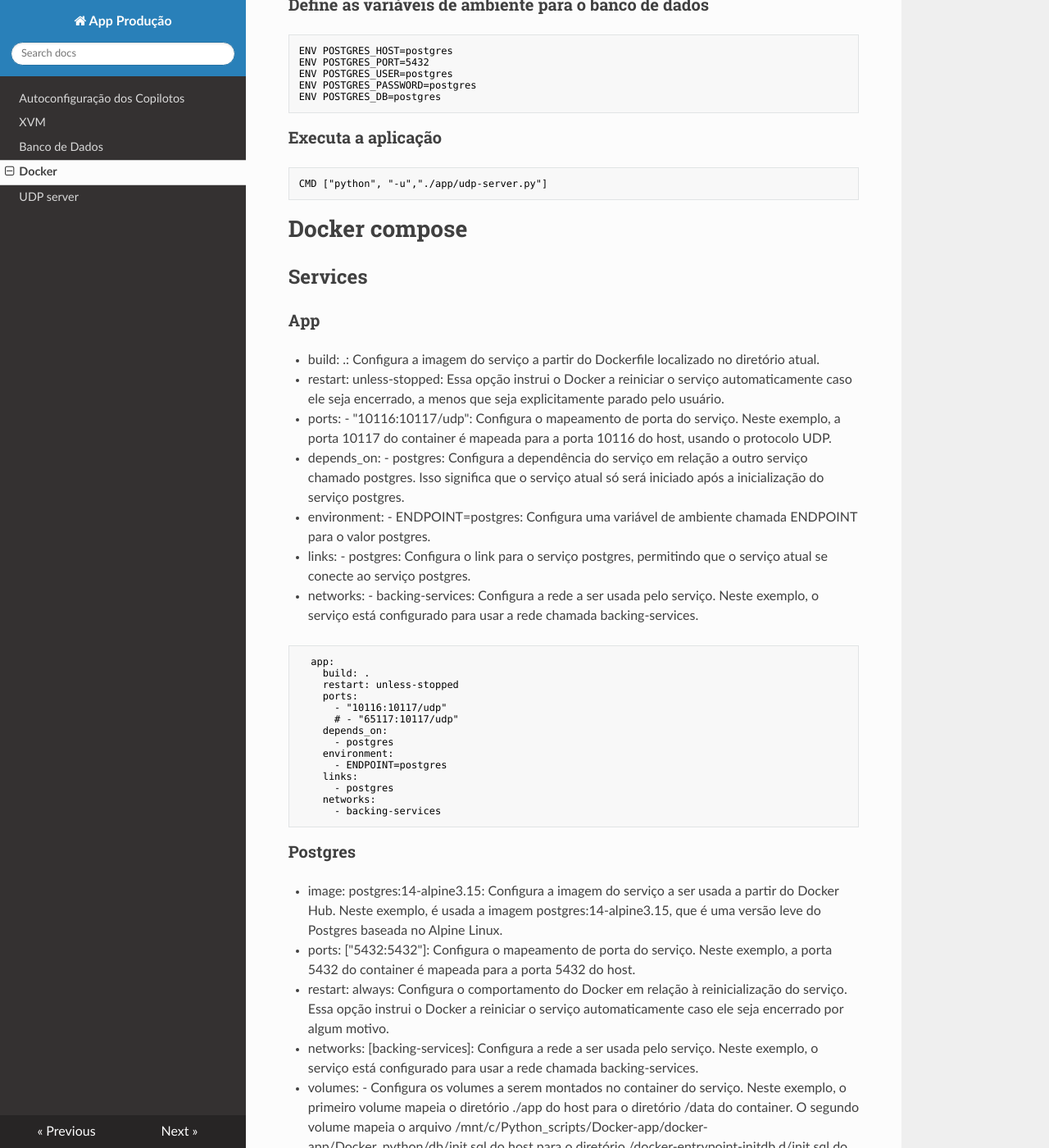
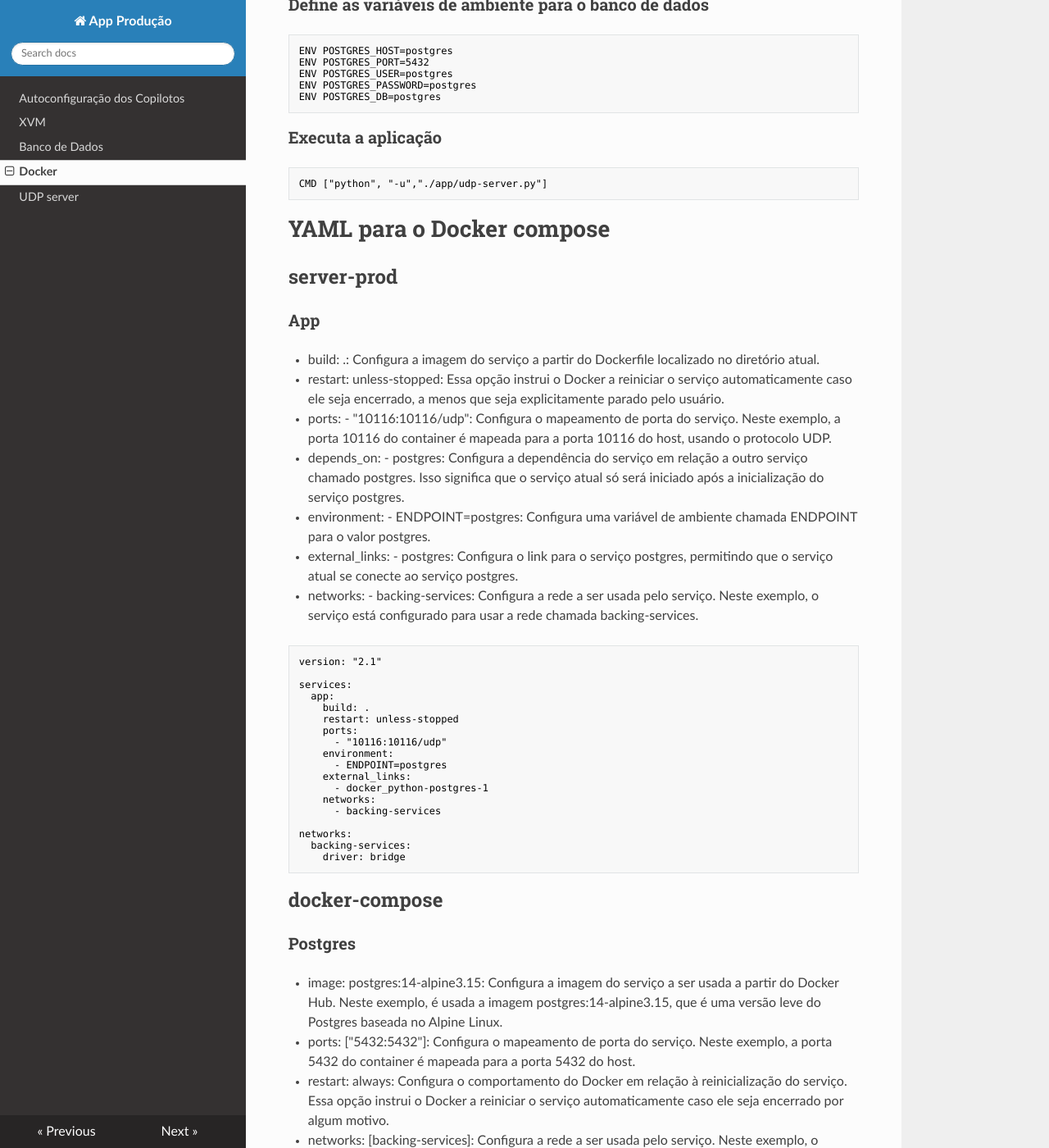
Before and after one commit to guilhermebrida/Prod-Server, an MkDocs documentation site: the page built from docs/docker.md, in a window 1280 px wide and 1400 px high, scrolled down 815 px. Shown: the whole window at 82% size. Built offline with MkDocs 1.6.1, drawn with Linux system fonts in a browser that asks for light colours; nearby versions of some CDN libraries; some of the changed text lies outside the part shown.

Commit message:
documentacao

````diff
--- a/docs/docker.md
+++ b/docs/docker.md
@@ -43,32 +43,40 @@ ENV POSTGRES_DB=postgres
 CMD ["python", "-u","./app/udp-server.py"]
 ```
 
-# Docker compose
-## Services
+# YAML para o Docker compose
+
+## server-prod
 ### App
 * build: .: Configura a imagem do serviço a partir do Dockerfile localizado no diretório atual.
 * restart: unless-stopped: Essa opção instrui o Docker a reiniciar o serviço automaticamente caso ele seja encerrado, a menos que seja explicitamente parado pelo usuário.
-* ports: - "10116:10117/udp": Configura o mapeamento de porta do serviço. Neste exemplo, a porta 10117 do container é mapeada para a porta 10116 do host, usando o protocolo UDP.
+* ports: - "10116:10116/udp": Configura o mapeamento de porta do serviço. Neste exemplo, a porta 10116 do container é mapeada para a porta 10116 do host, usando o protocolo UDP.
 * depends_on: - postgres: Configura a dependência do serviço em relação a outro serviço chamado postgres. Isso significa que o serviço atual só será iniciado após a inicialização do serviço postgres.
 * environment: - ENDPOINT=postgres: Configura uma variável de ambiente chamada ENDPOINT para o valor postgres.
-* links: - postgres: Configura o link para o serviço postgres, permitindo que o serviço atual se conecte ao serviço postgres.
+* external_links: - postgres: Configura o link para o serviço postgres, permitindo que o serviço atual se conecte ao serviço postgres.
 * networks: - backing-services: Configura a rede a ser usada pelo serviço. Neste exemplo, o serviço está configurado para usar a rede chamada backing-services.
 ```docker
+version: "2.1"
+
+services:
   app:
     build: .
     restart: unless-stopped
     ports:
-      - "10116:10117/udp"
-      # - "65117:10117/udp"
-    depends_on:
-      - postgres
+      - "10116:10116/udp"
     environment:
       - ENDPOINT=postgres
-    links:
-      - postgres
+    external_links:
+      - docker_python-postgres-1
     networks:
       - backing-services
+
+networks:
+  backing-services:
+    driver: bridge
 ```
+
+## docker-compose
+
 ### Postgres
 * image: postgres:14-alpine3.15: Configura a imagem do serviço a ser usada a partir do Docker Hub. Neste exemplo, é usada a imagem postgres:14-alpine3.15, que é uma versão leve do Postgres baseada no Alpine Linux.
 
@@ -97,7 +105,33 @@ CMD ["python", "-u","./app/udp-server.py"]
       POSTGRES_PASSWORD: postgres
     # hostname: "ec2-3-85-175-98.compute-1.amazonaws.com"
 ```
+
+
+### Grafana
+* Image: Nome da imagem do Grafana Enterprise usada.
+
+* Container_name: Nome do contêiner em execução.
+
+* Restart: Política de reinicialização do contêiner.
+
+* Ports: Portas do host mapeadas para as portas do contêiner.
+
+* Volumes: Dados persistem entre reinicializações do contêiner.
+
+```
+  grafana:
+    image: grafana/grafana-enterprise
+    container_name: grafana
+    restart: unless-stopped
+    ports:
+      - '3000:3000'
+    volumes:
+      - grafana_data:/var/lib/grafana
+```
+
+
 ### Socat
+#### Não utilizado na versão mais recente!!!
 * image: alpine/socat: Configura a imagem do serviço a ser usada a partir do Docker Hub. Neste exemplo, é usada a imagem alpine/socat, que é uma imagem Alpine do Socat.
 
 * command: socat TCP4-LISTEN:10116,fork,reuseaddr TCP4:127.0.0.1:10117: Configura o comando a ser executado quando o contêiner for iniciado. Neste exemplo, o comando socat é usado para direcionar o tráfego de entrada na porta 10116 para a porta 10117 no endereço IP 127.0.0.1. As opções fork e reuseaddr são usadas para permitir que várias conexões sejam gerenciadas e para reutilizar o endereço IP e a porta.
````
Also changed, not shown: docs/index.md (+28 -1 lines), docs/udp-server.md (+3 -12 lines).
